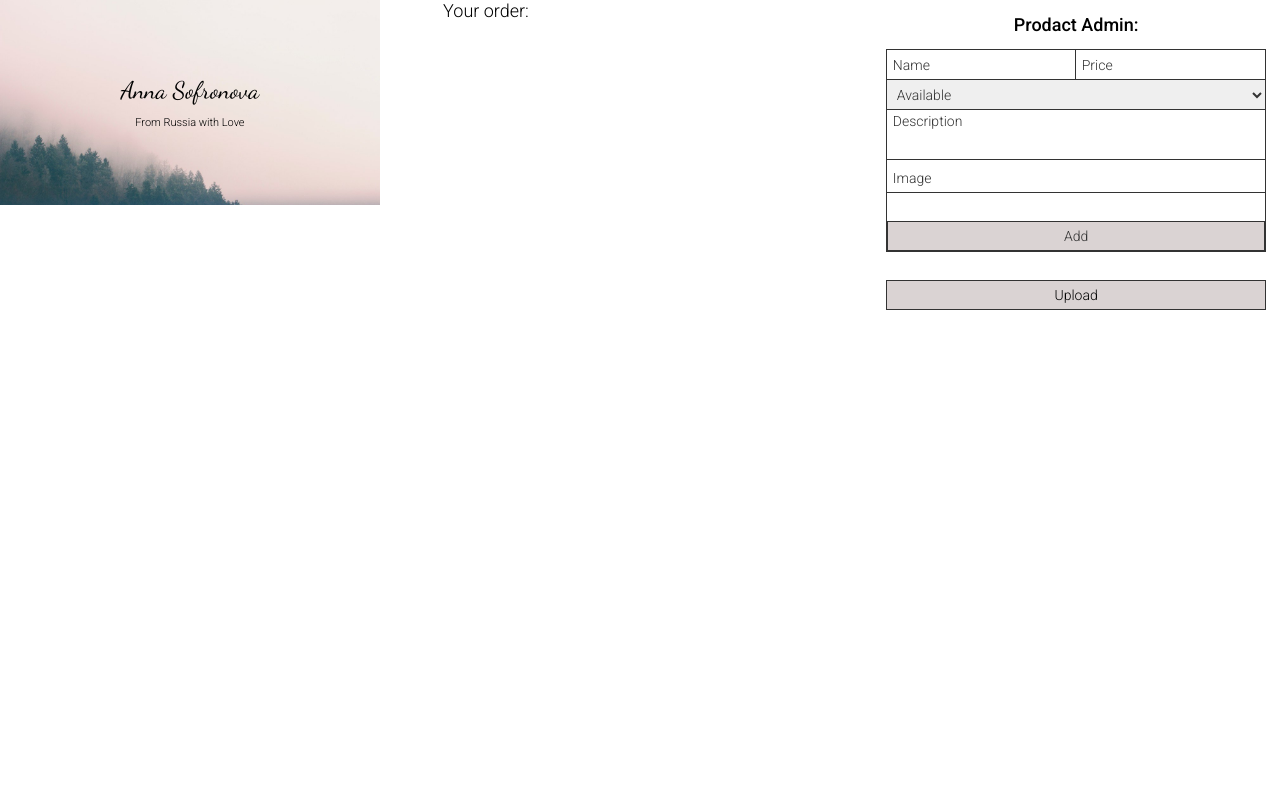
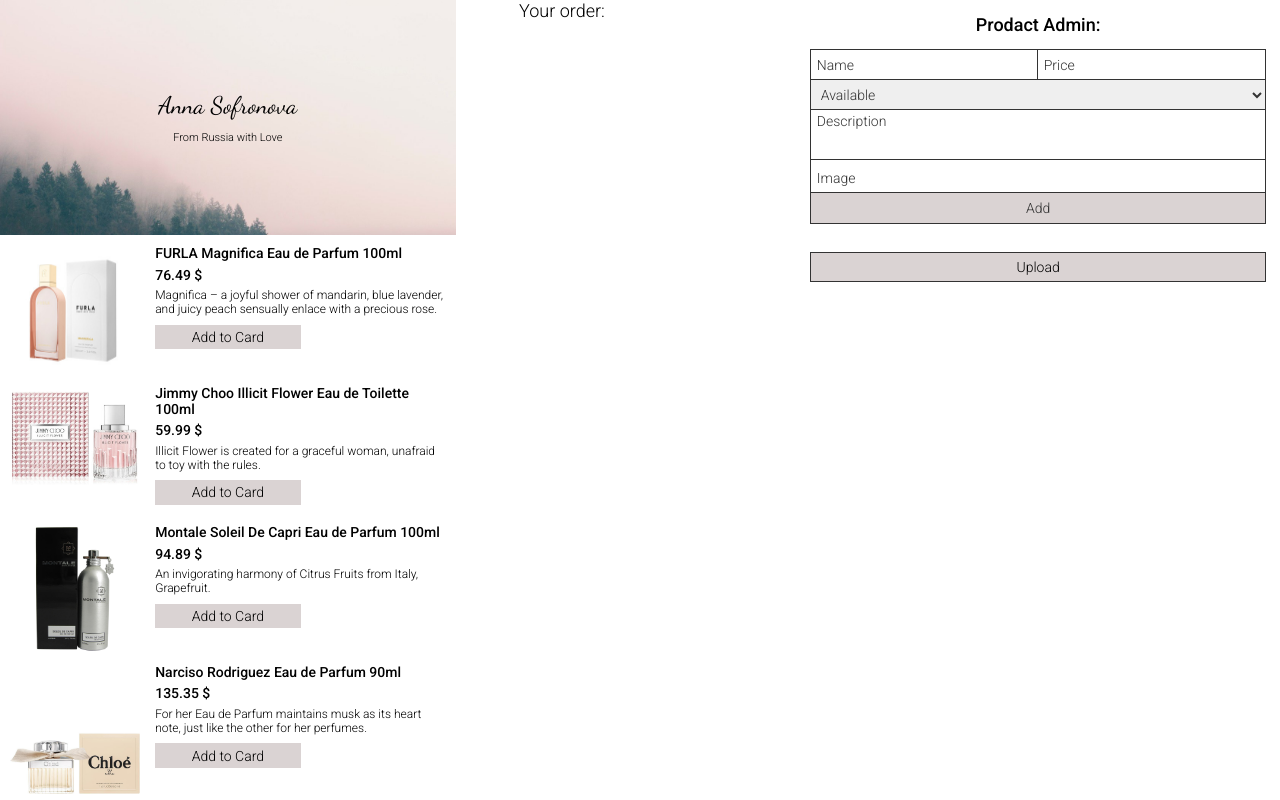
Before and after one commit to anysofronova/react-marketplace-app, a React (Create React App) app in the folder react-marketplace-app/: page /store/1 in a window 1280 px wide. Both pictures are taken after a click on the button "Upload". Shown: the top 800 px of the page. Built offline with nearby package versions, Linux system fonts and the light colour scheme.

Commit message:
Added product cards

```diff
--- a/react-marketplace-app/src/App.scss
+++ b/react-marketplace-app/src/App.scss
@@ -13,7 +13,7 @@
 
 .store__container {
   display: grid;
-  grid-template-columns: 1fr 1fr 1fr;
+  grid-template-columns: 2fr 1fr 2fr;
   gap: 5%;
   margin-right: 1rem;
 }
--- a/react-marketplace-app/src/components/Home.jsx
+++ b/react-marketplace-app/src/components/Home.jsx
@@ -3,6 +3,7 @@
 import Order from "./Order";
 import ProductAdmin from "./ProductAdmin";
 import sampleProducts from "../sample-products";
+import Product from "./Product";
 
 class Home extends React.Component {
   state = {
@@ -25,6 +26,17 @@
       <div className="store__container">
         <div className="store__header">
           <Header title="Anna Sofronova" subTitle="From Russia with Love" />
+          <ul className="pruducts">
+            {Object.keys(this.state.products).map((key) => {
+              return (
+                <Product
+                  key={key}
+                  index={key}
+                  details={this.state.products[key]}
+                />
+              );
+            })}
+          </ul>
         </div>
         <div className="store__order">
           <Order />
--- /dev/null
+++ b/react-marketplace-app/src/components/Product.jsx
@@ -0,0 +1,21 @@
+import React from "react";
+import "./scss/Product.scss";
+
+function Product(props) {
+  const { image, name, desc, price } = props.details;
+  return (
+    <li className="product">
+      <div className="product__img-container">
+        <img src={image} alt={name} />
+      </div>
+      <div className="product__details">
+        <h3 className="product__name">{name}</h3>
+        <h4 className="product__price">{price} $</h4>
+        <p className="product__desc">{desc}</p>
+        <button className="product__button">Add to Card</button>
+      </div>
+    </li>
+  );
+}
+
+export default Product;
--- a/react-marketplace-app/src/components/ProductAdmin.jsx
+++ b/react-marketplace-app/src/components/ProductAdmin.jsx
@@ -8,7 +8,12 @@
       <div className="productAdmin__wrap">
         <h2>Prodact Admin:</h2>
         <AddProductForm addProduct={props.addProduct} />
-        <button onClick={props.loadSampleProduct}>Upload</button>
+        <button
+          onClick={props.loadSampleProduct}
+          className="productAdmin__button"
+        >
+          Upload
+        </button>
       </div>
     </header>
   );
--- /dev/null
+++ b/react-marketplace-app/src/components/scss/Product.scss
@@ -0,0 +1,40 @@
+.product {
+  padding: 0.7rem;
+  display: grid;
+  width: 100%;
+  grid-template-columns: 1fr 2fr;
+  .product__img-container {
+    width: 130px;
+    height: 120px;
+    margin-right: 1rem;
+    img {
+      width: 100%;
+    }
+  }
+  .product__details {
+    font-size: 14px;
+    .product__name {
+      font-weight: 500;
+      margin-bottom: 0.4rem;
+    }
+    .product__price {
+      margin-bottom: 0.4rem;
+      font-weight: 500;
+    }
+    .product__desc {
+      font-size: 12px;
+      margin-bottom: 0.6rem;
+    }
+    .product__button {
+      width: 50%;
+      padding: 0.3rem 0;
+      cursor: pointer;
+      border: none;
+      background-color: rgb(218, 211, 211);
+      &:hover {
+        background-color: rgb(87, 85, 85);
+        color: #fff;
+      }
+    }
+  }
+}
--- a/react-marketplace-app/src/components/scss/ProductAdmin.scss
+++ b/react-marketplace-app/src/components/scss/ProductAdmin.scss
@@ -6,7 +6,7 @@
     justify-content: center;
     margin-bottom: 1rem;
   }
-  button {
+  .productAdmin__button {
     margin-top: 2rem;
     width: 100%;
     height: 30px;
--- a/react-marketplace-app/src/sample-products.js
+++ b/react-marketplace-app/src/sample-products.js
@@ -1,56 +1,56 @@
 const sampleProducts = {
   product1: {
     name: "FURLA Magnifica Eau de Parfum 100ml",
-    image: "./img/product1.jpeg",
-    desc: "Magnifica – a joyful shower of mandarin, blue lavender, and juicy peach sensually enlace with a precious rose, jasmine petals and smiling lily of the valley.",
+    image: require("../src/img/product1.jpeg"),
+    desc: "Magnifica – a joyful shower of mandarin, blue lavender, and juicy peach sensually enlace with a precious rose.",
     price: 76.49,
     status: "availible",
   },
   product2: {
     name: "Jimmy Choo Illicit Flower Eau de Toilette 100ml",
-    image: "",
-    desc: "Illicit Flower is created for a graceful woman, unafraid to toy with the rules. It opens with notes of apricot, mandarin zest and freesia.",
+    image: require("../src/img/product2.jpeg"),
+    desc: "Illicit Flower is created for a graceful woman, unafraid to toy with the rules.",
     price: 59.99,
     status: "availible",
   },
   product3: {
     name: "Montale Soleil De Capri Eau de Parfum 100ml",
-    image: "",
-    desc: "An invigorating harmony of Citrus Fruits from Italy, Grapefruit and Kumquat built around a heart of White Flowers on a base of White Musk and Mediterranean Spices.",
+    image: require("../src/img/product3.jpeg"),
+    desc: "An invigorating harmony of Citrus Fruits from Italy, Grapefruit.",
     price: 94.89,
     status: "availible",
   },
   product4: {
     name: "Narciso Rodriguez Eau de Parfum 90ml",
-    image: "",
-    desc: "For her Eau de Parfum maintains musk as its heart note, just like the other for her perfumes. Peach and rose are added to make this fragrance truly velvety. Meanwhile, a veil of soft amber and wood adds mystery and depth to the composition.",
+    image: require("../src/img/product4.jpeg"),
+    desc: "For her Eau de Parfum maintains musk as its heart note, just like the other for her perfumes.",
     price: 135.35,
     status: "availible",
   },
   product5: {
     name: "Chloe Signature EDT Eau de Toilette Spray 75ml",
-    image: "",
-    desc: "Chloe Parfum is a gift that she will always remember and one that will cause her to think of the giver fondly for years to come. Chloe Perfume comes from the notable french fashion icon Gaby Aghion.",
+    image: require("../src/img/product5.jpeg"),
+    desc: "Chloe Parfum is a gift that she will always remember and one that will cause her to think of the giver fondly for years to come.",
     price: 51.2,
     status: "availible",
   },
   product6: {
     name: "Jean Patou Joy Forever Eau de Toilette Spray 50 ml",
-    image: "",
+    image: require("../src/img/product6.jpeg"),
     desc: "Sparkling top notes, lush floral mid notes and a luxurious woody base capture the timeless spirit of JOY.",
     price: 110.49,
     status: "availible",
   },
   product7: {
     name: "Versace - Versense Eau De Toilette Spray 100ml",
-    image: "",
-    desc: "The House of Versace is a well known designer brand that always creates only the most exceptional pieces for men and women alike. They specialize in haute couture fashion, and create ethereal works of art that transcend place and time.",
+    image: require("../src/img/product7.jpeg"),
+    desc: "The House of Versace is a well known designer brand that always creates only the most exceptional pieces for men and women alike.",
     price: 78.99,
     status: "availible",
   },
   product8: {
     name: "BURBERRY London Eau De Parfum for Women 100ml",
-    image: "",
+    image: require("../src/img/product8.jpeg"),
     desc: "This fragrance is a floral fresh perfume with gentle top notes of rose and honeysuckle and a deep heart of tiare flower, jasmine, and peony. ",
     price: 102.99,
     status: "availible",
```
